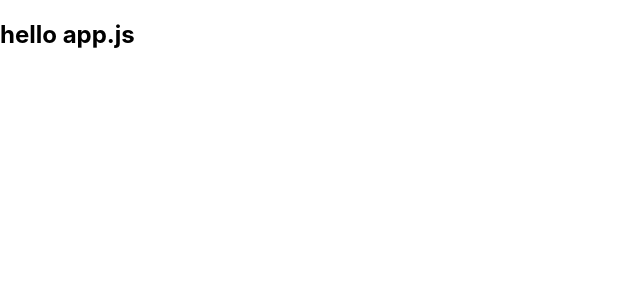
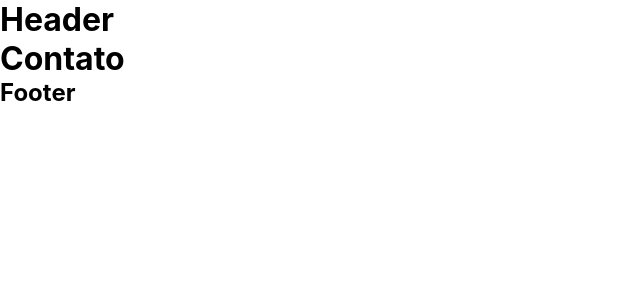
Before and after one commit to ppfurtado/ranekapp, a React (Create React App) app: page /contato in a window 1280 px wide. Shown: the top 300 px of the page, without its empty margins (0-640 px from the left). Built offline with nearby package versions, Linux system fonts and the light colour scheme; the HTML template or start-up script is replaced by a standard one.

Commit message:
add routes

```diff
--- a/package.json
+++ b/package.json
@@ -6,8 +6,10 @@
     "@testing-library/jest-dom": "^4.2.4",
     "@testing-library/react": "^9.3.2",
     "@testing-library/user-event": "^7.1.2",
+    "history": "^5.0.0",
     "react": "^16.13.1",
     "react-dom": "^16.13.1",
+    "react-router-dom": "^6.0.0-beta.0",
     "react-scripts": "3.4.3"
   },
   "scripts": {
--- a/src/App.css
+++ b/src/App.css
@@ -1,38 +1,5 @@
-.App {
-  text-align: center;
+* {
+  margin: 0;
+  padding: 0;
+  box-sizing: border-box;
 }
-
-.App-logo {
-  height: 40vmin;
-  pointer-events: none;
-}
-
-@media (prefers-reduced-motion: no-preference) {
-  .App-logo {
-    animation: App-logo-spin infinite 20s linear;
-  }
-}
-
-.App-header {
-  background-color: #282c34;
-  min-height: 100vh;
-  display: flex;
-  flex-direction: column;
-  align-items: center;
-  justify-content: center;
-  font-size: calc(10px + 2vmin);
-  color: white;
-}
-
-.App-link {
-  color: #61dafb;
-}
-
-@keyframes App-logo-spin {
-  from {
-    transform: rotate(0deg);
-  }
-  to {
-    transform: rotate(360deg);
-  }
-}
--- a/src/App.js
+++ b/src/App.js
@@ -1,10 +1,28 @@
 import React from 'react';
+import {BrowserRouter, Routes, Route} from 'react-router-dom'
+
+import './App.css'
+
+import Contato from './components/Contato';
+import Footer from './components/Footer';
+import Header from './components/Header';
+import Produtos from './components/Produtos';
 
 function App() {
+
   return (
-    <h2>
-      hello app.js
-    </h2>
+    <div className="App">
+      <BrowserRouter>
+        <Header />
+        <div className="content">
+          <Routes>
+            <Route path="/" element={ <Produtos />}  />
+            <Route path="/contato" element={ <Contato /> } />
+          </Routes>
+        </div>
+        <Footer />
+      </BrowserRouter>
+    </div>
   );
 }
 
--- /dev/null
+++ b/src/components/Contato.js
@@ -0,0 +1,13 @@
+import React from 'react'
+
+import style from './Contato.module.css'
+
+const Contato = () => {
+  return (
+    <div>
+      <h1>Contato</h1>
+    </div>
+  )
+}
+
+export default Contato
--- /dev/null
+++ b/src/components/Footer.js
@@ -0,0 +1,13 @@
+import React from 'react'
+
+import style from './Footer.module.css'
+
+const Footer = () => {
+  return (
+    <>
+      <h2>Footer</h2>
+    </>
+  )
+}
+
+export default Footer
--- /dev/null
+++ b/src/components/Header.js
@@ -0,0 +1,13 @@
+import React from 'react'
+
+import style from './Header.module.css'
+
+const Header = () => {
+  return (
+    <>
+      <h1>Header</h1>
+    </>
+  )
+}
+
+export default Header
--- /dev/null
+++ b/src/components/Produtos.js
@@ -0,0 +1,22 @@
+import React from 'react'
+import style from './Produtos.module.css'
+
+const Produtos = () => {
+
+  React.useEffect( ()=> {
+    async function fetchData(){
+      const response = await fetch('https://ranekapi.origamid.dev/json/api/produto')
+      console.log(response);
+    }
+    fetchData()
+    console.log()
+  },[])
+
+  return (
+    <>
+    <h2>Hello Produtos</h2>
+    </>
+  )
+}
+
+export default Produtos
```
Also changed, not shown: src/components/Contato.module.css (added), src/components/Footer.module.css (added), src/components/Header.module.css (added), src/components/Produtos.module.css (added), 1 other file (tests, documents, lock files or other folders).
